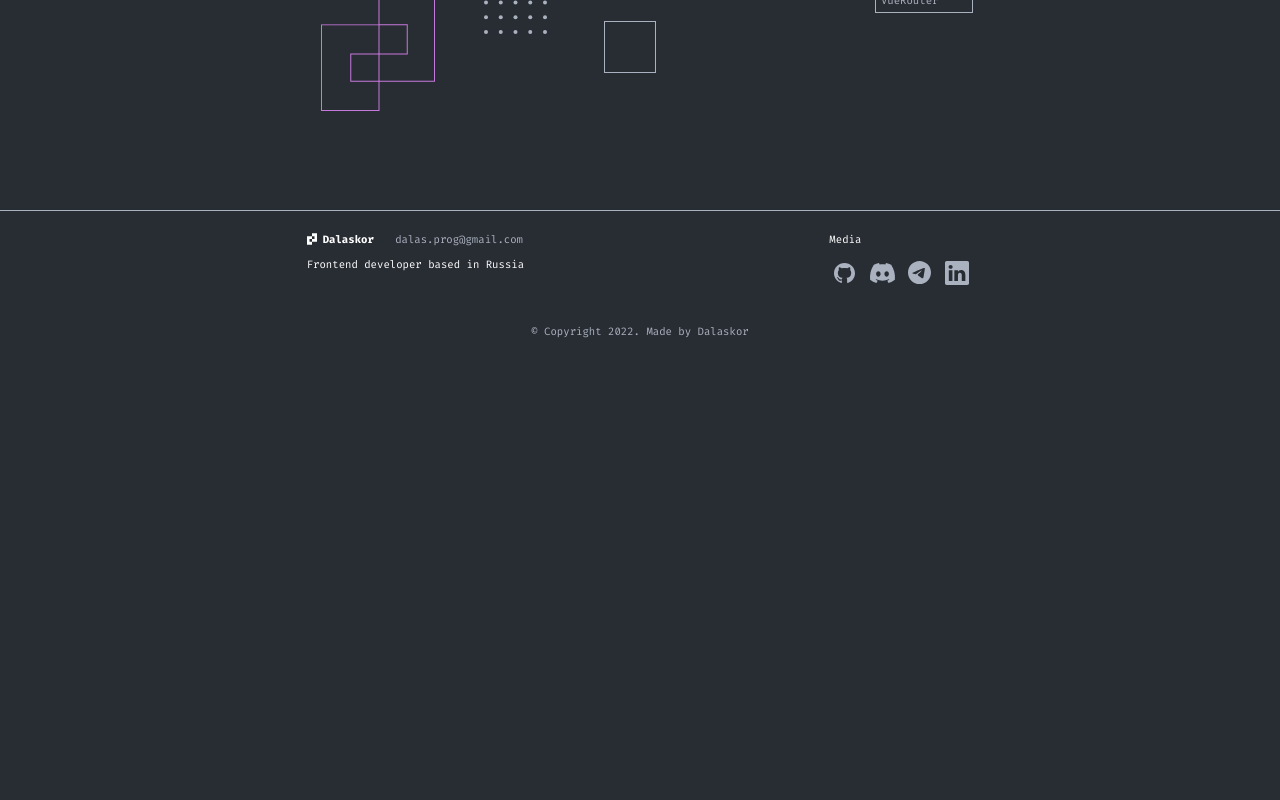
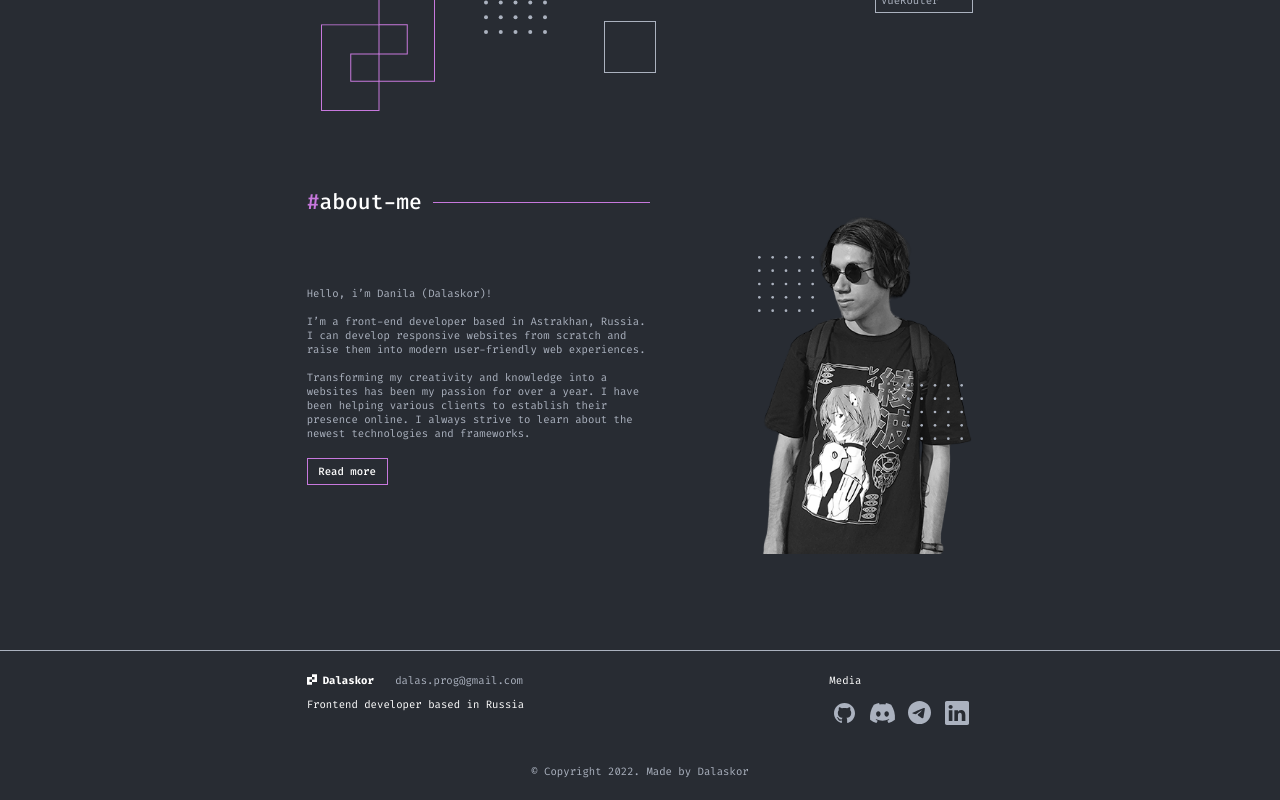
Before and after one commit to Dalaskor/react-portfolio, a React (Create React App) app: page / in a window 1280 px wide. Shown: the part 1418-2218 px from the top of the page. Before the commit the page ends 1777 px from the top, so only its background shows below. Built offline with nearby package versions, Linux system fonts and the light colour scheme.

Commit message:
Add About Section

```diff
--- /dev/null
+++ b/src/components/AboutSection/AboutSection.module.scss
@@ -0,0 +1,69 @@
+.about {
+  margin-top: 11.2rem;
+
+  &__container {
+    max-width: 100rem;
+    margin: 0 auto;
+  }
+
+  &__header {
+    display: flex;
+    align-items: center;
+    gap: 1.6rem;
+  }
+
+  &__line {
+    display: block;
+    content: '';
+    height: 0.1rem;
+    width: 32.6rem;
+    background: #C778DD;
+  }
+
+  &__body {
+    display: flex;
+    align-items: center;
+    justify-content: space-between;
+    gap: 16.6rem;
+  }
+
+  &__left {
+    display: flex;
+    flex-direction: column;
+    align-items: start;
+    gap: 2.7rem;
+    max-width: 51.5rem;
+  }
+
+  &__right {}
+
+  &__image {
+    max-width: 33.9rem;
+    max-height: 50.7rem;
+    position: relative;
+
+    img.about__img{
+      width: 100%;
+      height: 100%;
+      object-fit: contain;
+    }
+  }
+
+  &__decor1 {
+    display: block;
+    width: 8.4rem;
+    height: 8.4rem;
+    position: absolute;
+    top: 5.9rem;
+    left: -0.4rem;
+  }
+
+  &__decor2 {
+    display: block;
+    width: 8.4rem;
+    height: 8.4rem;
+    position: absolute;
+    bottom: 17.2rem;
+    right: 1.6rem;
+  }
+}
--- /dev/null
+++ b/src/components/AboutSection/AboutSection.tsx
@@ -0,0 +1,45 @@
+import React, {useCallback} from 'react';
+import style from './AboutSection.module.scss';
+import {SectionTitle} from "../UI/SectionTitle";
+import {PrimBtn} from "../UI/PrimBtn";
+import {useNavigate} from "react-router-dom";
+import photoProfile from "../../assets/img/photos/profile.png";
+import decorDots from "../../assets/img/decor/dots.svg";
+
+export const AboutSection = () => {
+    const navigate = useNavigate();
+    const handleOnClick = useCallback(() => navigate('/about', {replace: true}), [navigate]);
+
+    return (
+        <section className={style.about}>
+            <div className={style.about__container}>
+                <div className={style.about__header}>
+                    <SectionTitle titleText={"about-me"}/>
+                    <div className={style.about__line}></div>
+                </div>
+                <div className={style.about__body}>
+                    <div className={style.about__left}>
+                        <p>
+                            Hello, i’m Danila (Dalaskor)!
+                            <br/><br/>
+                            I’m a front-end developer based in Astrakhan, Russia. I can develop responsive
+                            websites from scratch and raise them into modern user-friendly web experiences.
+                            <br/><br/>
+                            Transforming my creativity and knowledge into a websites has been my passion for over a
+                            year. I have been helping various clients to establish their presence online. I always
+                            strive to learn about the newest technologies and frameworks.
+                        </p>
+                        <PrimBtn btnText={"Read more"} onClick={handleOnClick}/>
+                    </div>
+                    <div className={style.about__right}>
+                        <div className={style.about__image}>
+                            <img className={style.about__decor1} src={decorDots}/>
+                            <img className={style.about__img} src={photoProfile} alt="Profile Photo"/>
+                            <img className={style.about__decor2} src={decorDots}/>
+                        </div>
+                    </div>
+                </div>
+            </div>
+        </section>
+    )
+}
--- a/src/pages/MainPage/MainPage.tsx
+++ b/src/pages/MainPage/MainPage.tsx
@@ -3,6 +3,7 @@ import {Hero} from "../../components/Hero/Hero";
 import {Quote} from "../../components/Quote/Quote";
 import {ProjectsSection} from "../../components/ProjectsSection/ProjectsSection";
 import {SkillsSection} from "../../components/SkillsSection/SkillsSection";
+import {AboutSection} from "../../components/AboutSection/AboutSection";
 
 export const MainPage = () => {
     return (
@@ -11,6 +12,7 @@ export const MainPage = () => {
             <Quote/>
             <ProjectsSection/>
             <SkillsSection/>
+            <AboutSection/>
         </>
     )
 }
```
Also changed, not shown: src/components/ContactsSection/ContactsSection.module.scss (added), src/components/ContactsSection/ContactsSection.tsx (added).
